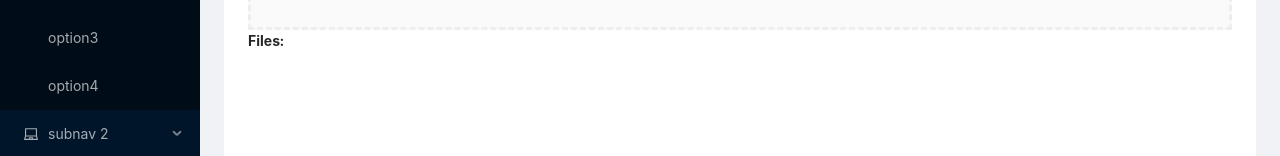
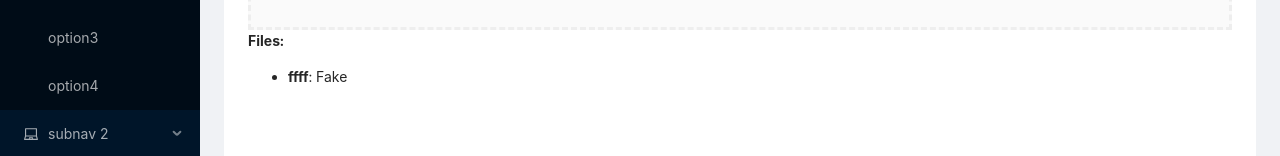
Before and after one commit to williamQyq/Rockystone-Project, a React (Create React App) app in the folder my-app/: page / in a window 1280 px wide. Shown: the part 194-350 px from the top of the page. Built offline with nearby package versions, Linux system fonts and the light colour scheme.

Commit message:
parse order.csv

```diff
--- a/my-app/package.json
+++ b/my-app/package.json
@@ -11,6 +11,7 @@
     "react": "^16.13.1",
     "react-dom": "^16.13.1",
     "react-dropzone": "^11.0.1",
+    "react-papaparse": "^3.3.0",
     "react-scripts": "3.4.1"
   },
   "scripts": {
--- a/my-app/src/App.js
+++ b/my-app/src/App.js
@@ -1,7 +1,7 @@
 import React from 'react';
 import UploadCSV from './Upload_csv.js'
 // import './App.css';
-import './scss/main_container.scss'
+import './scss/styles.scss'
 import { Layout, Menu, Breadcrumb } from 'antd';
 import { UserOutlined, LaptopOutlined, NotificationOutlined } from '@ant-design/icons';
 
--- a/my-app/src/Upload_csv.js
+++ b/my-app/src/Upload_csv.js
@@ -1,14 +1,38 @@
-import React, { useState } from "react";
-import './scss/main_container.scss'
-
+import React, { useState} from "react";
+import './scss/styles.scss'
+import { parse } from "papaparse";
 import Dropzone from "react-dropzone";
 
 
 
 export default function UploadCSV() {
+    const [contacts, setContacts] = React.useState([
+        {tracking: "ffff", item_sku: "Fake"},
+    ]);
+    const [orders, setOrders] = React.useState();
     const [fileNames, setFileNames] = useState([]);
-    const handleDrop = acceptedFiles =>
+    const handleDrop = (acceptedFiles) => {
         setFileNames(acceptedFiles.map(file => file.name));
+        acceptedFiles.forEach(async (file) => {
+            const text = await file.text();
+            const result = parse(text, {header: true});
+            setContacts((existing) => [...existing, ...result.data]);
+            console.log(result.data)
+        });
+        // acceptedFiles.forEach(async (file) => {
+        //     const text = await file.text();
+        //     const reader = new FileReader();
+
+        //     reader.onabort = () => console.log('file reading was aborted');
+        //     reader.onerror = () => console.log('file reading has failed');
+        //     reader.onload = () => {
+        //         const binaryStr = reader.result
+        //         console.log(binaryStr)
+        //     }
+        //     reader.readAsArrayBuffer(file)
+        // });
+    }
+
 
     return (
         <div className="drop-zone">
@@ -27,6 +51,14 @@ export default function UploadCSV() {
                 <li key={fileName}>{fileName}</li>
             ))}
             </ul>
+            <ul>
+
+                {contacts.map((contact) => (
+                <li key={contact.tracking}>
+                    <strong>{contact.tracking}</strong>: {contact.item_sku}
+                </li>
+                ))}
+            </ul>
         </div>
         </div>
   );
```
Also changed, not shown: my-app/src/scss/styles.scss (renamed from my-app/src/scss/main_container.scss), 1 other file (tests, documents, lock files or other folders).
